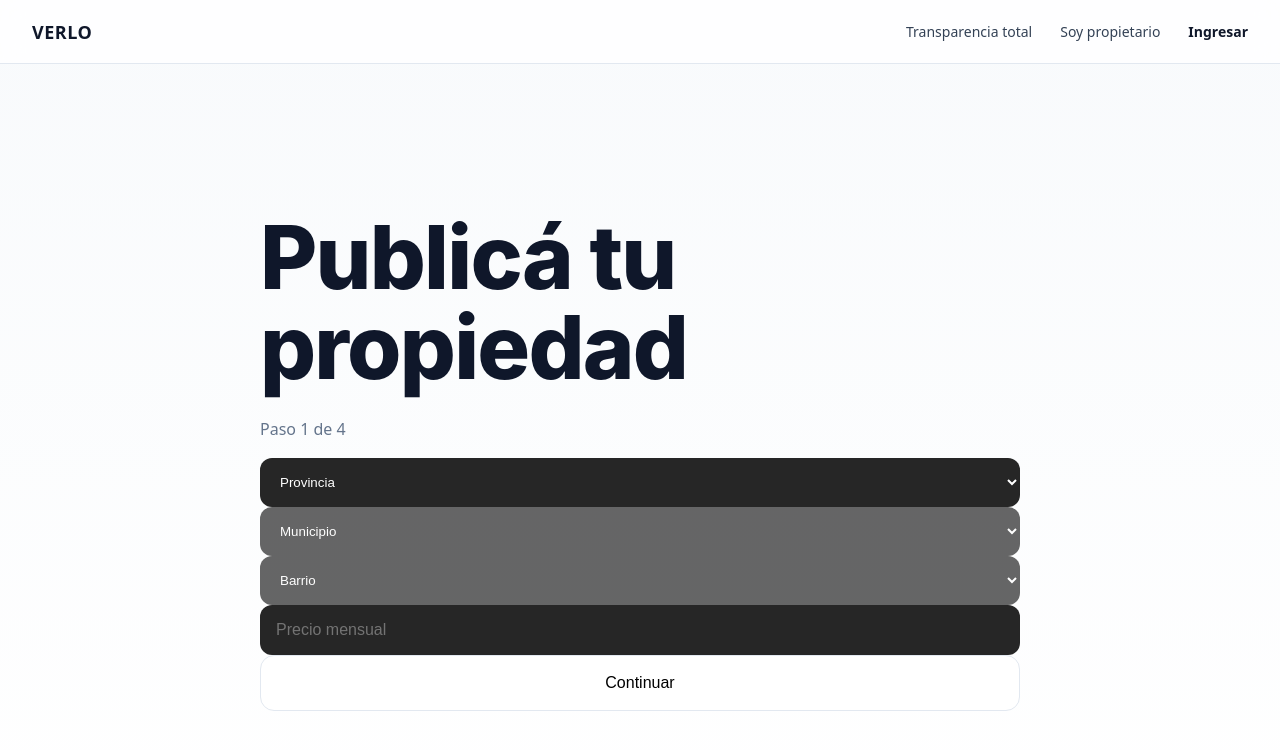
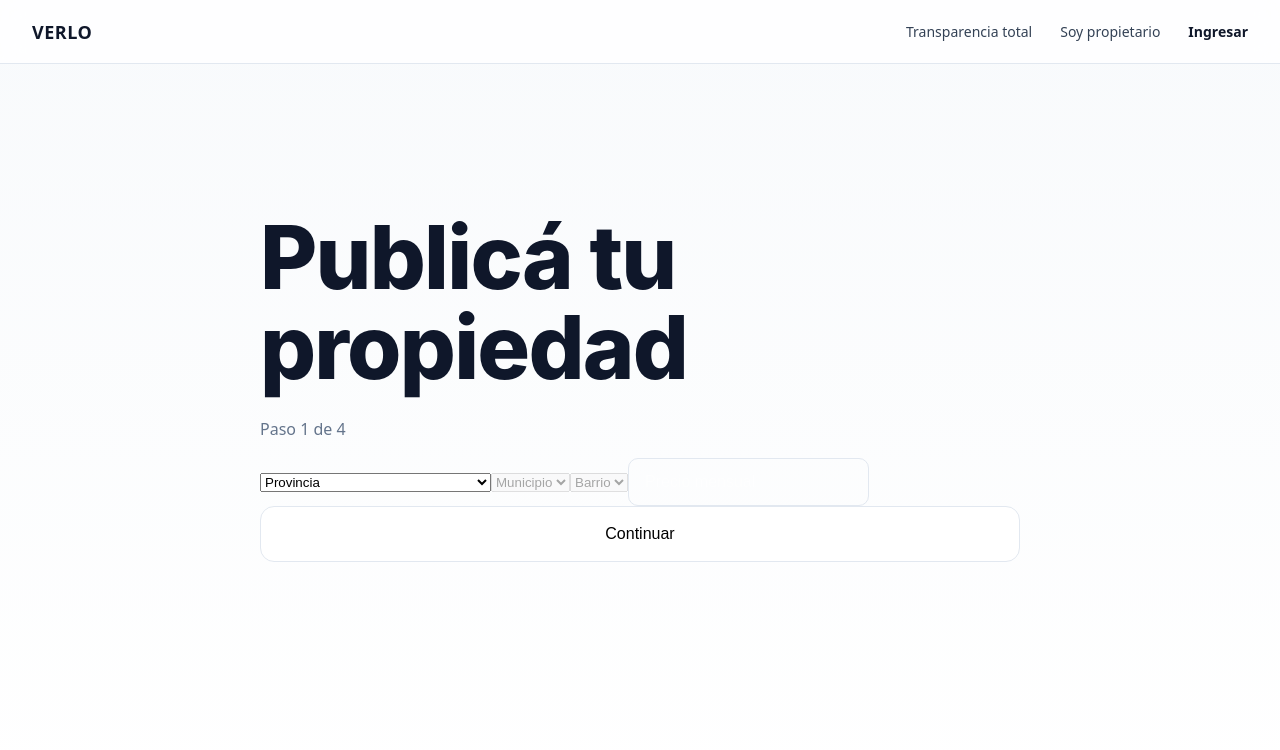
Before and after one commit to rentverlo-dotcom/verlo, a Next.js app: page /propietario/publicar in a window 1280 px wide. Shown: the top 750 px of the page. Built offline with nearby package versions, Linux system fonts and the light colour scheme.

Commit message:
Update page.tsx

```diff
--- a/app/propietario/publicar/page.tsx
+++ b/app/propietario/publicar/page.tsx
@@ -351,7 +351,7 @@ console.log('PROPERTY ID INSERTADO:', property.id)
         {step === 1 && (
           <div className="mt-8 space-y-4">
             <select
-              className="input"
+              className="w-full rounded-xl border border-slate-200 bg-white px-4 py-4 text-slate-900 placeholder:text-slate-400 focus:outline-none focus:ring-2 focus:ring-pink-500 transition"
               value={draft.province_id || ''}
               onChange={e =>
                 setDraft(d => ({
@@ -369,7 +369,7 @@ console.log('PROPERTY ID INSERTADO:', property.id)
             </select>
 
             <select
-              className="input"
+            className="w-full rounded-xl border border-slate-200 bg-white px-4 py-4 text-slate-900 placeholder:text-slate-400 focus:outline-none focus:ring-2 focus:ring-pink-500 transition"
               value={draft.municipality_id || ''}
               disabled={!draft.province_id}
               onChange={e =>
@@ -387,7 +387,7 @@ console.log('PROPERTY ID INSERTADO:', property.id)
             </select>
 
             <select
-              className="input"
+             className="w-full rounded-xl border border-slate-200 bg-white px-4 py-4 text-slate-900 placeholder:text-slate-400 focus:outline-none focus:ring-2 focus:ring-pink-500 transition"
               value={draft.neighborhood_id || ''}
               disabled={!draft.municipality_id}
               onChange={e =>
@@ -404,7 +404,7 @@ console.log('PROPERTY ID INSERTADO:', property.id)
             </select>
 
             <input
-              className="input"
+             className="w-full rounded-xl border border-slate-200 bg-white px-4 py-4 text-slate-900 placeholder:text-slate-400 focus:outline-none focus:ring-2 focus:ring-pink-500 transition"
               type="number"
               placeholder="Precio mensual"
               value={draft.price || ''}
```
